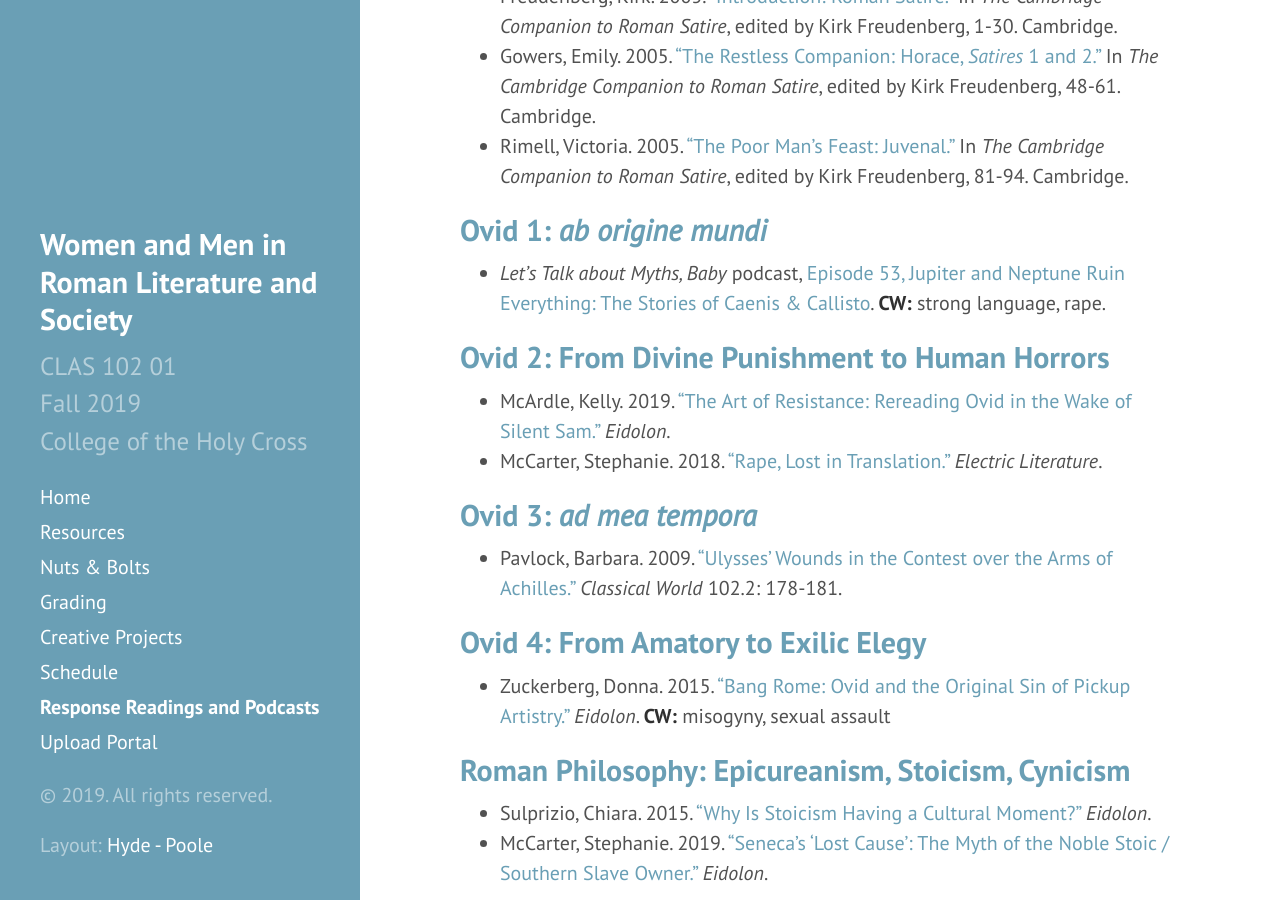
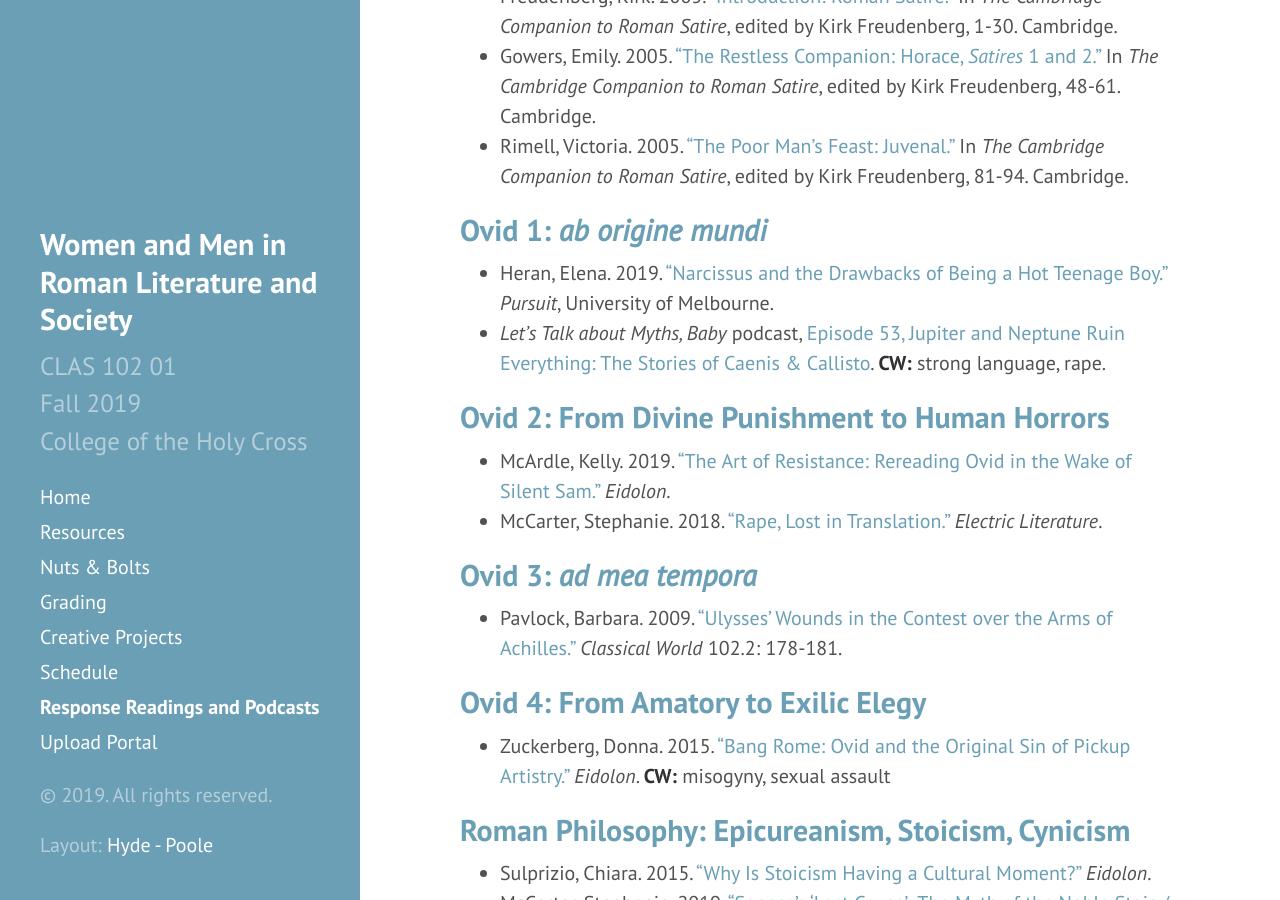
Before and after one commit to DLibatique/CLAS102-F19, a Jekyll site: the page built from _pages/7-response.md, in a window 1280 px wide and 900 px high, scrolled down 3732 px. Built offline with Jekyll 4.4.1, drawn with Linux system fonts in a browser that asks for light colours.

Commit message:
added heran to ovid 1

```diff
--- a/_pages/7-response.md
+++ b/_pages/7-response.md
@@ -79,6 +79,7 @@ All responses should be submitted via the [Upload Portal](https://forms.gle/AQSP
 - Rimell, Victoria. 2005. [“The Poor Man’s Feast: Juvenal.”](https://drive.google.com/file/d/1_Ivm1eXeQfWcgY6VRSjeogbwieRbSpPb/view?usp=sharing) In *The Cambridge Companion to Roman Satire*, edited by Kirk Freudenberg, 81-94. Cambridge.
 
 ## Ovid 1: *ab origine mundi*
+- Heran, Elena. 2019. ["Narcissus and the Drawbacks of Being a Hot Teenage Boy."](https://pursuit.unimelb.edu.au/articles/narcissus-and-the-drawbacks-of-being-a-hot-teenage-boy) *Pursuit*, University of Melbourne.
 - *Let's Talk about Myths, Baby* podcast, [Episode 53, Jupiter and Neptune Ruin Everything: The Stories of Caenis & Callisto](https://cms.megaphone.fm/channel/ADV9049641531?selected=ADV3209626255). **CW:** strong language, rape.
 
 ## Ovid 2: From Divine Punishment to Human Horrors
```
